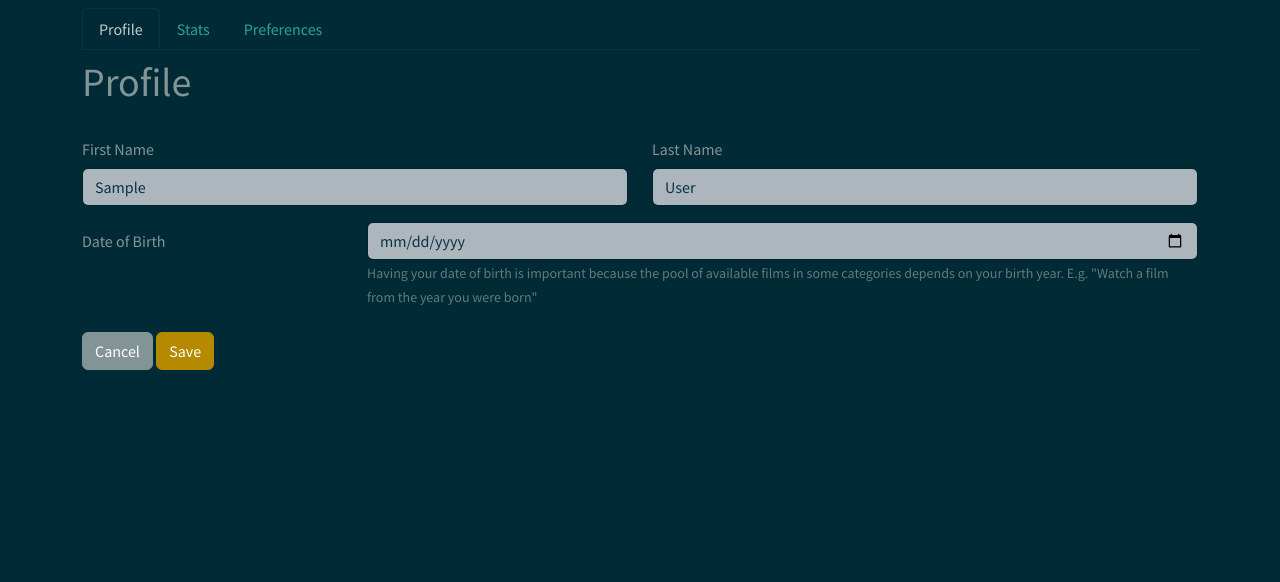
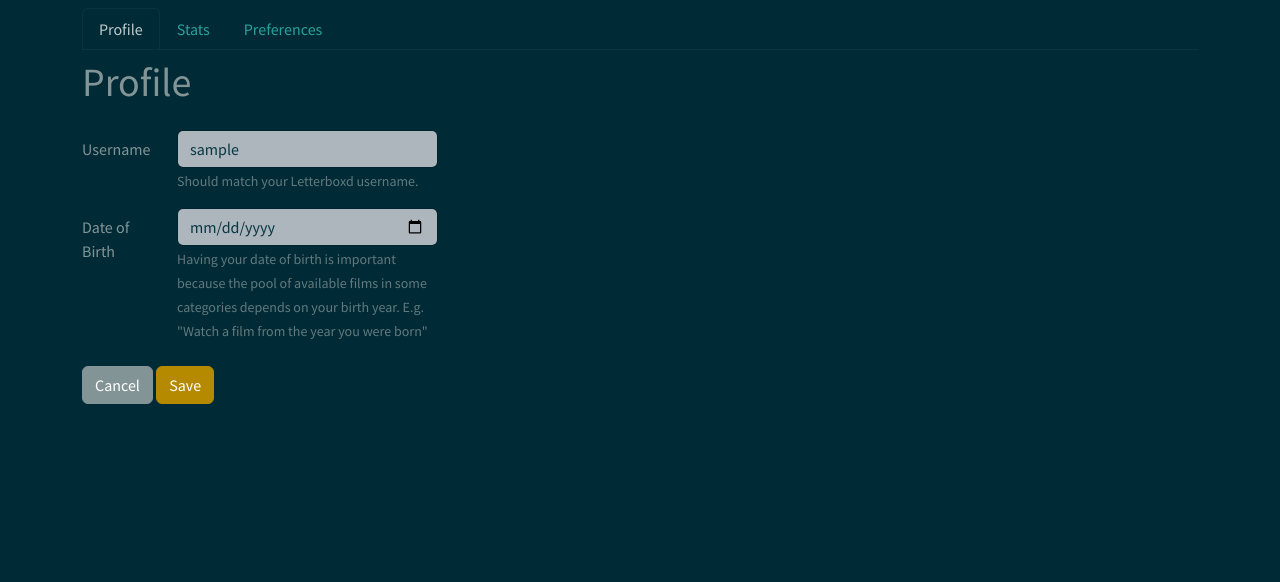
Before and after one commit to marcomartinscastanho/criterion-challenge, a Django app: page /user/profile/ in a window 1280 px wide. Shown: the part 56-638 px from the top of the page. Run offline with Django 5.2, Linux system fonts and the light colour scheme; the visitor is signed in with stand-in values (Sample User, id 1); some libraries are stand-ins or nearby versions.

Commit message:
replace first name and last name for username

```diff
--- a/templates/user/profile/profile.html
+++ b/templates/user/profile/profile.html
@@ -17,19 +17,17 @@
   <form method="post" class="mt-4">
     {% csrf_token %}
     <div class="row mb-3">
-      <div class="col">
-        <label for="id_first_name" class="col-sm-3 col-form-label">First Name</label>
-        <div class="col-sm-12">{{ form.first_name }}</div>
-      </div>
-      <div class="col">
-        <label for="id_last_name" class="col-sm-3 col-form-label">Last Name</label>
-        <div class="col-sm-12">{{ form.last_name }}</div>
+      <label for="id_username" class="col-sm-1 col-form-label">Username</label>
+      <div class="col-sm-3">
+        {{ form.username }}
+        <small id="usernameHelp" class="form-text text-muted">{{ form.username.help_text }}</small>
       </div>
     </div>
     <div class="row mb-3">
-      <label for="id_date_of_birth" class="col-sm-3 col-form-label">Date of Birth</label>
-      <div class="col-sm-9">
-        {{ form.date_of_birth }}<small id="dateHelp" class="form-text text-muted">{{ form.date_of_birth.help_text }}</small>
+      <label for="id_date_of_birth" class="col-sm-1 col-form-label">Date of Birth</label>
+      <div class="col-sm-3">
+        {{ form.date_of_birth }}
+        <small id="dateHelp" class="form-text text-muted">{{ form.date_of_birth.help_text }}</small>
       </div>
     </div>
     <div class="mt-4">
--- a/users/admin.py
+++ b/users/admin.py
@@ -6,9 +6,10 @@
 
 
 class UserAdmin(DefaultUserAdmin):
+    list_display = ["username", "is_staff"]
     fieldsets = (
         (None, {"fields": ("username", "password")}),
-        (_("Personal info"), {"fields": ("first_name", "last_name", "date_of_birth", "email")}),
+        (_("Personal info"), {"fields": ["date_of_birth"]}),
         (_("Permissions"), {"fields": ("is_active", "is_staff", "is_superuser", "groups", "user_permissions")}),
         (_("Important dates"), {"fields": ("last_login", "date_joined")}),
     )
--- a/users/forms.py
+++ b/users/forms.py
@@ -6,14 +6,14 @@ from users.models import User, UserPreference
 class ProfileForm(forms.ModelForm):
     class Meta:
         model = User
-        fields = ["first_name", "last_name", "date_of_birth"]
+        fields = ["username", "date_of_birth"]
         widgets = {
-            "first_name": forms.TextInput(attrs={"class": "form-control"}),
-            "last_name": forms.TextInput(attrs={"class": "form-control"}),
+            "username": forms.TextInput(attrs={"class": "form-control"}),
             "date_of_birth": forms.DateInput(attrs={"type": "date", "class": "form-control"}),
         }
         help_texts = {
-            "date_of_birth": 'Having your date of birth is important because the pool of available films in some categories depends on your birth year. E.g. "Watch a film from the year you were born"'
+            "username": "Should match your Letterboxd username.",
+            "date_of_birth": 'Having your date of birth is important because the pool of available films in some categories depends on your birth year. E.g. "Watch a film from the year you were born"',
         }
 
 
```
